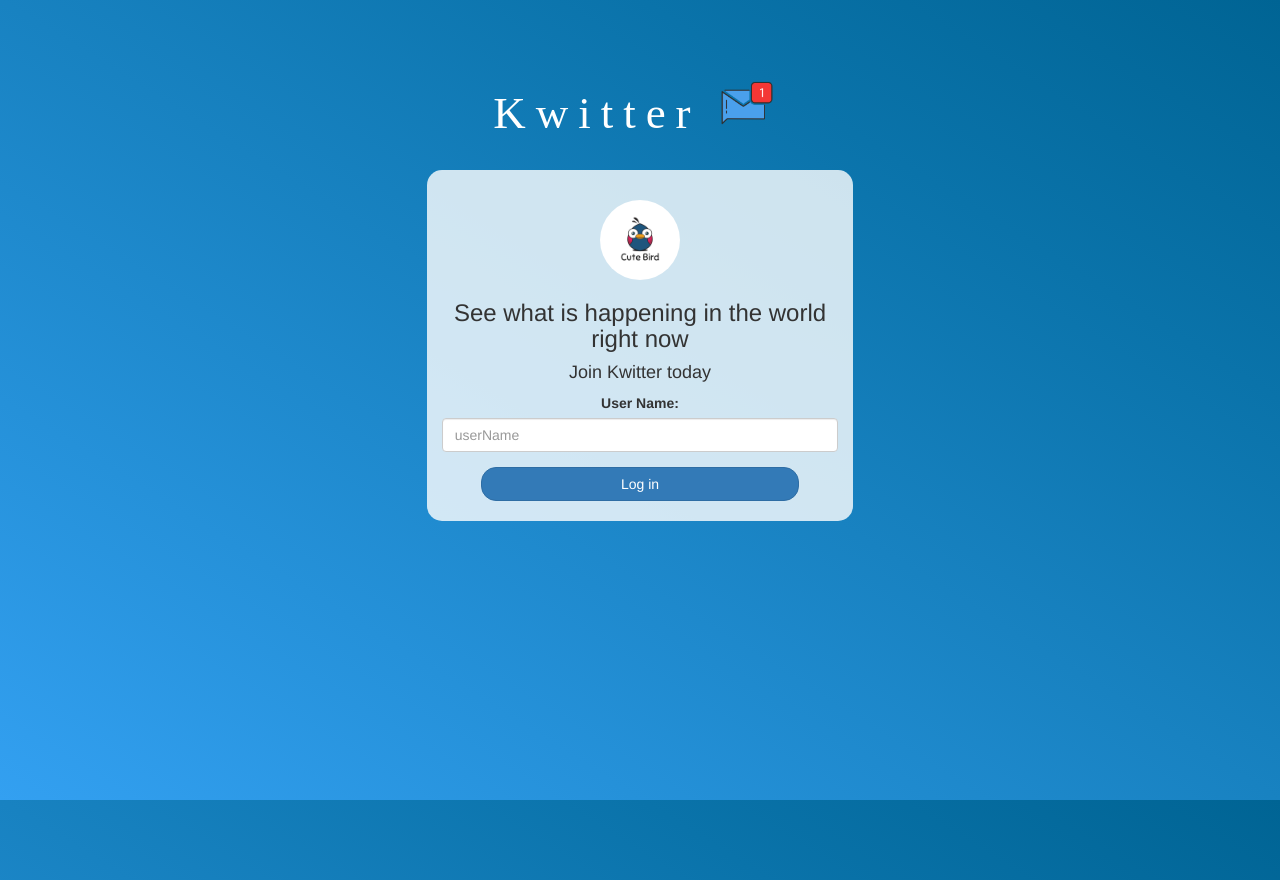
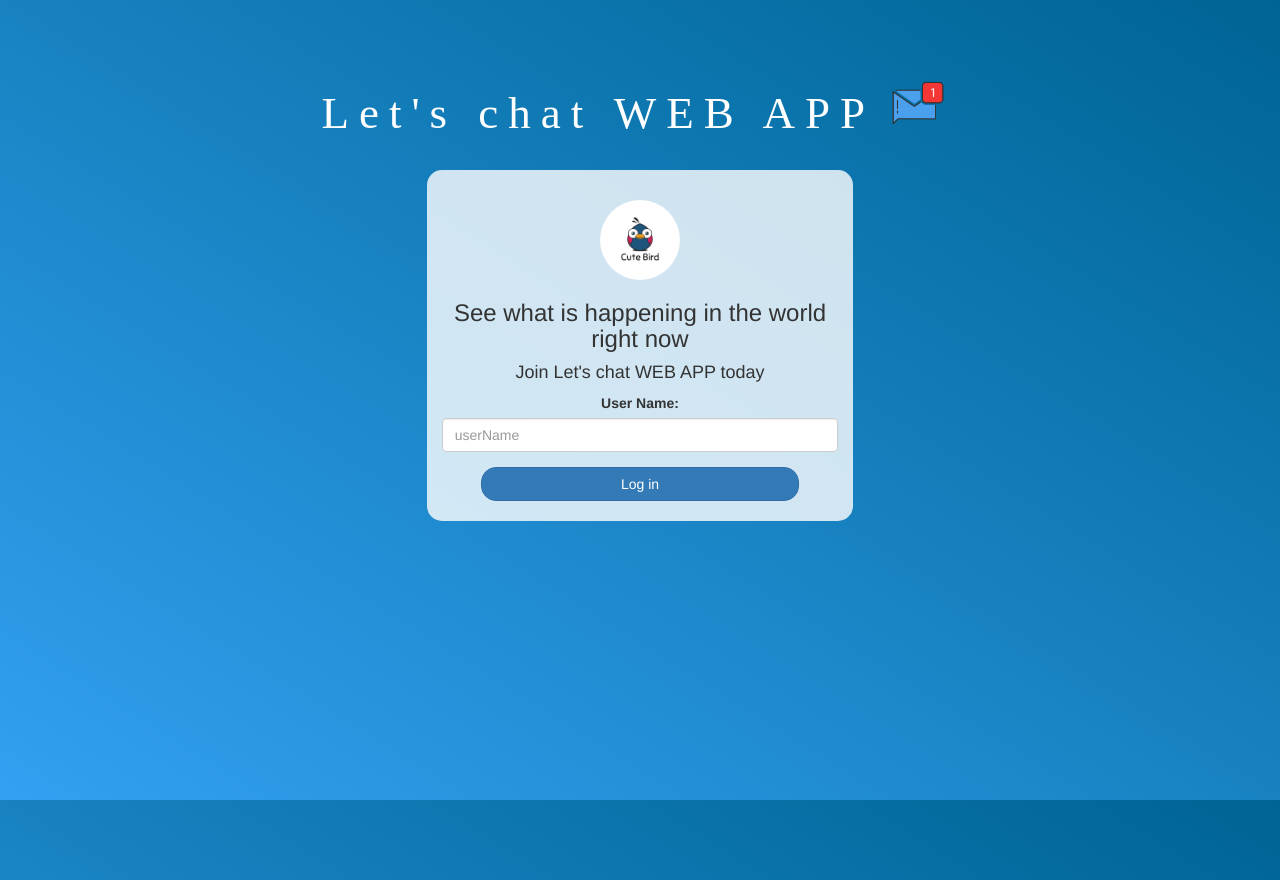
Before and after one commit to Anay77/web-app, a plain HTML site: page index.html in a window 1280 px wide. Drawn offline with nearby package versions, Linux system fonts and the light colour scheme; a web font is replaced by a local one.

Commit message:
Add files via upload

```diff
--- a/index.html
+++ b/index.html
@@ -1,7 +1,7 @@
 <!DOCTYPE html>
 <html>
 <head>
-	<title>Kwitter</title>
+	<title>Let's chat WEB APP</title>
 <link href="https://fonts.googleapis.com/css?family=Yeon+Sung&display=swap" rel="stylesheet"><meta name="viewport" content="width=device-width, initial-scale=1">
 
 <link rel="stylesheet" href="https://maxcdn.bootstrapcdn.com/bootstrap/3.4.0/css/bootstrap.min.css">
@@ -14,14 +14,14 @@
 <body>
 <center>
 	<h1 class="header">
-		Kwitter	<sup>
+		Let's chat WEB APP<sup>
 	<img src="m2.png">
 	</sup>
 </h1>
 	<div class="col-lg-4 col-md-6 col-sm-6 col-xs-11 login_div">
 	<img src="logo.png" class="logo">
 		<h3 >See what is happening in the world right now</h3>
-		<h4 >Join Kwitter today</h4>
+		<h4 >Join Let's chat WEB APP today</h4>
 		<div class="form-group">
 		  <label >User Name:</label>
 <input type="text" id="user_name" class="form-control" placeholder="userName">
```
